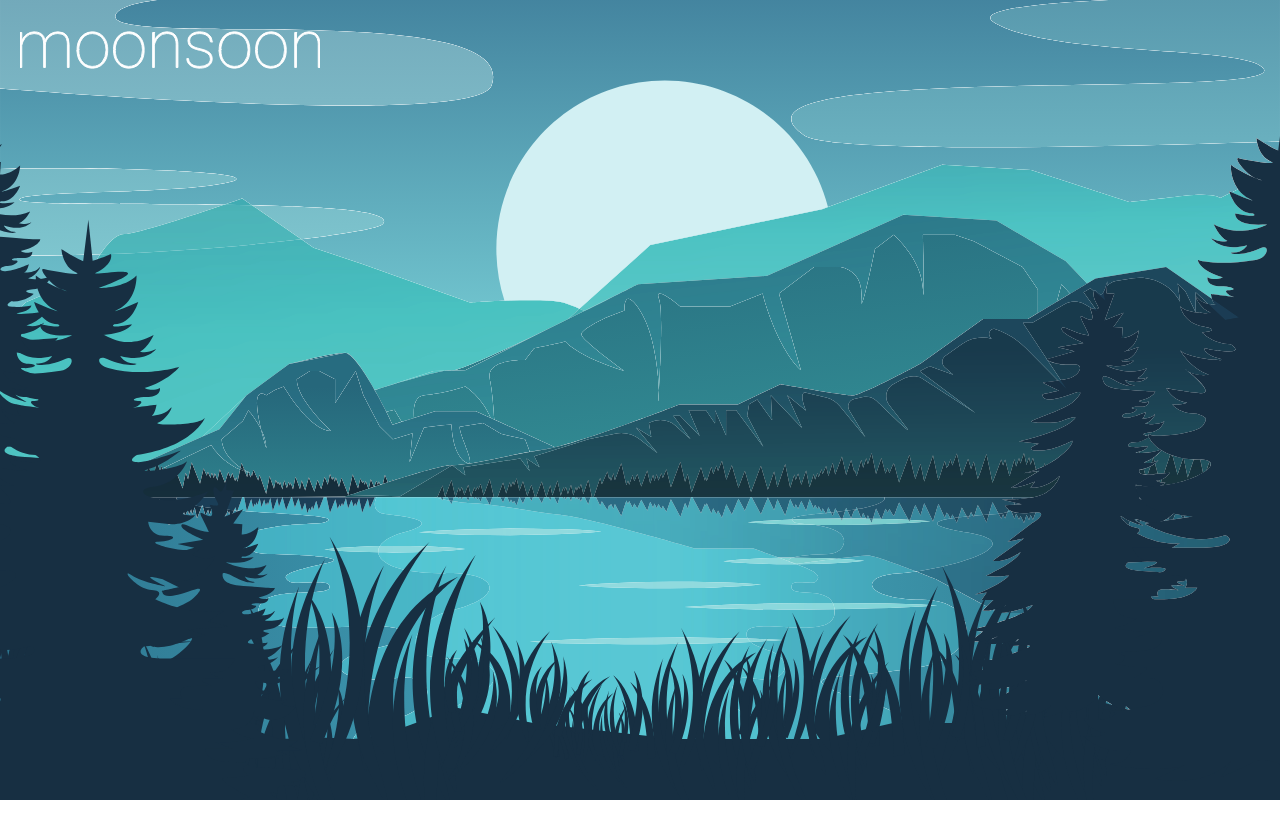
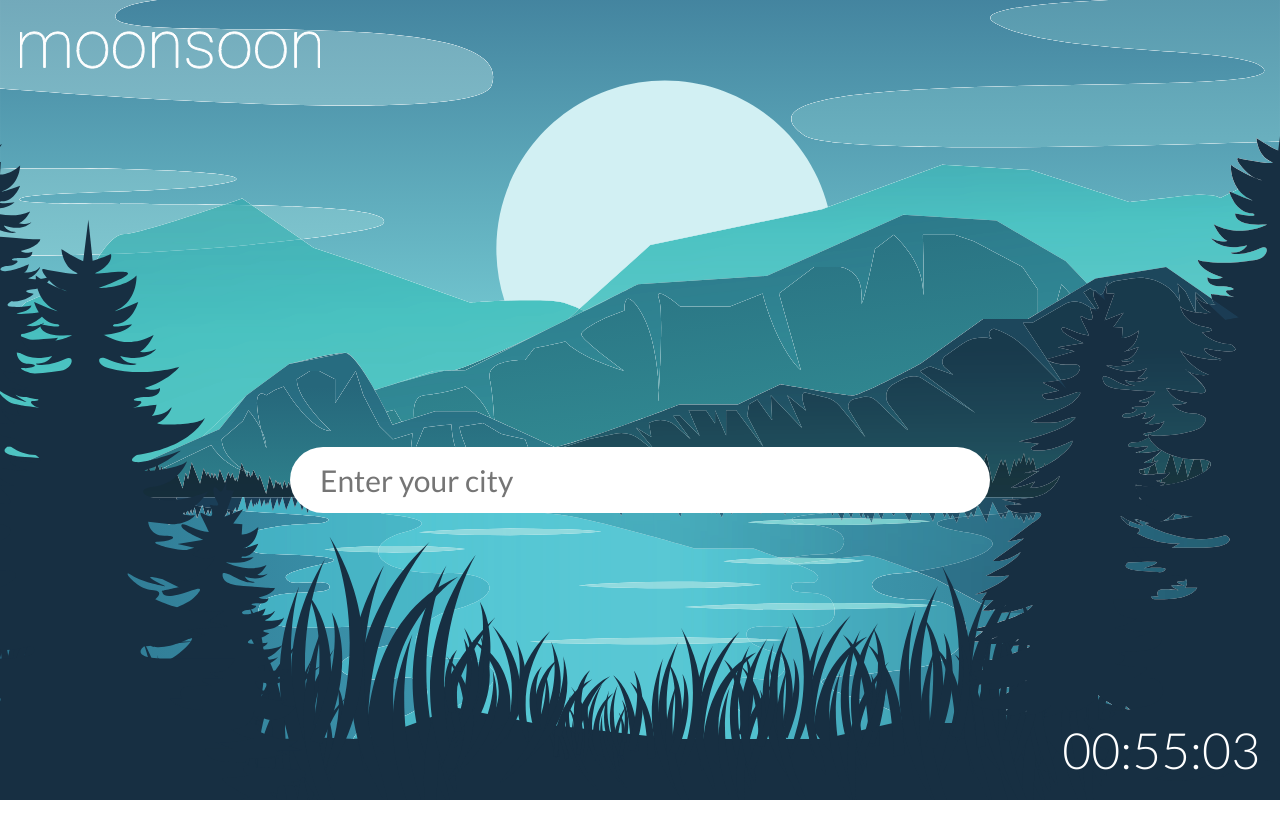
Before and after one commit to mikpaszkowski/weather-location-ts-app, a React (Create React App) app: page / in a window 1280 px wide. After the commit the page ends 800 px from the top, so only its background shows below. Built offline with nearby package versions, Linux system fonts and the light colour scheme.

Commit message:
creating reusable input component, interactive clock

```diff
--- a/package.json
+++ b/package.json
@@ -10,6 +10,7 @@
     "@types/node": "^12.20.11",
     "@types/react": "^17.0.4",
     "@types/react-dom": "^17.0.3",
+    "prop-types": "^15.7.2",
     "react": "^17.0.2",
     "react-dom": "^17.0.2",
     "react-scripts": "4.0.3",
--- a/src/App.tsx
+++ b/src/App.tsx
@@ -1,13 +1,15 @@
-import React from "react";
+import * as React from "react";
 import HeadlineSVG from "./iconComponents/Headline";
 import styled, { createGlobalStyle } from "styled-components";
+import SearchBar from "./components/search-bar";
+import Clock from "./components/clock";
 
 const GlobalStyle = createGlobalStyle`
     body{
     font-family: "Lato", "sans-serif";
     color: white;
     margin: 0;
-    padding: 2rem 0;
+    padding: 0;
     position: relative;
 
     &:before{
@@ -43,12 +45,30 @@ const AppWrapper = styled.div`
   position: relative;
 `;
 
+const{ useState } = React;
+
 function App() {
+
+  const [searchValue, setSearchValue] = useState<string>("");
+
+  const handleChange = (event: React.ChangeEvent<HTMLInputElement>): void => {
+      setSearchValue(event.target.value);
+  };
+
+  const handleSubmit = (e: React.SyntheticEvent) => {
+    e.preventDefault();
+
+
+
+  }
+
   return (
     <React.Fragment>
        <HeadlineSVG temporaryMode={false} staticMode={true} svgWidth="30rem" svgHeight="10rem"/>
+        <Clock/>
       <AppWrapper>
         <HeadlineSVG temporaryMode={true} staticMode={false}/>
+        <SearchBar name="searchValue" placeholder="Enter your city" value={searchValue} onSubmit={handleSubmit} onChange={handleChange}/>
       </AppWrapper>
       <GlobalStyle />
     </React.Fragment>
--- /dev/null
+++ b/src/components/clock.tsx
@@ -0,0 +1,38 @@
+import { getTime } from "../utils/timeUtility";
+import * as React from "react";
+import styled from "styled-components";
+
+const ClockWrapper = styled.div`
+    position: absolute;
+    bottom: 2rem;
+    right: 2rem;
+
+
+    & > p{
+        font-size: 5rem;
+        font-weight: 300;
+    }
+`;
+
+const { useState, useEffect } = React;
+
+
+const Clock = () => {
+
+    const [time, setTime] = useState<string>("00:00:00");
+
+    useEffect(() => {
+        let intervalId = setInterval(() => {
+            setTime(getTime());
+        }, 1000)
+        return () => clearInterval(intervalId)
+    }, [])
+
+    return(
+    <ClockWrapper>
+        <p>{time}</p>
+    </ClockWrapper>
+    )
+};
+
+export default Clock;
--- /dev/null
+++ b/src/components/search-bar.tsx
@@ -0,0 +1,65 @@
+import * as React from "react";
+import styled, { css, keyframes } from "styled-components";
+
+interface InputProps {
+  placeholder: string;
+  onSubmit: React.FormEventHandler<HTMLFormElement> | undefined;
+  onChange: (event: React.ChangeEvent<HTMLInputElement>) => void;
+  value: string;
+  name: string;
+}
+
+const slideUp = keyframes`
+    from{
+        transform: translateY(0);
+        opacity: 0;
+    }
+    to{
+        transform: translateY(-2rem);
+        opacity: 1;
+    }
+`;
+
+const stretch = keyframes`
+    from{
+        transform: scaleX(2%)
+    }
+    to{
+        transform: scaleX(100%)
+    }
+`;
+
+const SearchBarWrapper = styled.form`
+  margin: 0 auto;
+  width: 70rem;
+  border-radius: 5rem;
+  transition: 0.4s 0.4s;
+  transform: translateY(-3rem);
+  animation-name: ${slideUp};
+  animation-delay: 3.5s;
+  animation-timing-function: cubic-bezier(.2,.72,.01,.87);
+  animation-fill-mode: both;
+  animation-duration: 1s;
+  will-change: initial;
+`;
+
+const SearchBarInput = styled.input`
+  width: 100%;
+  padding: 1.5rem 3rem;
+  font-size: 3rem;
+  color: #555555;
+  border-radius: 5rem;
+  border: none;
+  outline: none;
+  animation: ${css`${stretch} 2s cubic-bezier(.2,.72,.01,.87) 2s both`};
+`;
+
+const SearchBar = ({ onSubmit, onChange, ...props }: InputProps) => {
+  return (
+    <SearchBarWrapper onSubmit={onSubmit}>
+      <SearchBarInput onChange={onChange} {...props} />
+    </SearchBarWrapper>
+  );
+};
+
+export default SearchBar;
--- a/src/iconComponents/Headline.tsx
+++ b/src/iconComponents/Headline.tsx
@@ -71,7 +71,7 @@ interface HeadlineProps{
 const SVG = styled.svg`
   display: inline-block;
   width: ${(props: HeadlineProps) => (props.svgWidth ? props.svgWidth : "80rem")};
-  height: ${(props: HeadlineProps) => (props.svgHeight ? props.svgHeight : "35rem")};;
+  height: ${(props: HeadlineProps) => (props.svgHeight ? props.svgHeight : "20rem")};;
   margin: 0 auto;
   transform: translateY(-2rem);
   position: ${(props: HeadlineProps) => (props.staticMode ? "absolute" : "")};
@@ -80,11 +80,11 @@ const SVG = styled.svg`
 
    & > path{
     animation:
-        ${css`${svgStrokeIn} 2s cubic-bezier(0.47, 0, 0.745, 0.715) 0.3s both`},
-        ${css`${svgFillIn} 0.7s cubic-bezier(0.47, 0, 0.745, 0.715) 0.6s both`},
-        ${(props: HeadlineProps) => (props.temporaryMode ? css`${svgStrokeOut} 2s cubic-bezier(0.47, 0, 0.745, 0.715) 3s forwards` : "")},
-        ${(props: HeadlineProps) => (props.temporaryMode ? css`${svgFillOut} 0.7s cubic-bezier(0.47, 0, 0.745, 0.715) 2.7s forwards` : "")},
-        ${(props: HeadlineProps) => (props.staticMode ? "" : css`${slideUp} 1.5s cubic-bezier(.2,.72,.01,.87) 3s forwards`)};
+        ${css`${svgStrokeIn} 2s cubic-bezier(0.47, 0, 0.745, 0.715) 0.5s both`},
+        ${css`${svgFillIn} 0.7s cubic-bezier(0.47, 0, 0.745, 0.715) 1.1s both`},
+        ${(props: HeadlineProps) => (props.temporaryMode ? css`${svgStrokeOut} 2s cubic-bezier(0.47, 0, 0.745, 0.715) 3.5s forwards` : "")},
+        ${(props: HeadlineProps) => (props.temporaryMode ? css`${svgFillOut} 0.7s cubic-bezier(0.47, 0, 0.745, 0.715) 3.2s forwards` : "")},
+        ${(props: HeadlineProps) => (props.staticMode ? "" : css`${slideUp} 1.5s cubic-bezier(.2,.72,.01,.87) 3.5s forwards`)};
    }
 `;
 
--- a/src/index.css
+++ b/src/index.css
@@ -5,6 +5,7 @@ body {
     sans-serif;
   -webkit-font-smoothing: antialiased;
   -moz-osx-font-smoothing: grayscale;
+  position: relative;
 }
 
 code {
--- /dev/null
+++ b/src/utils/timeUtility.ts
@@ -0,0 +1,13 @@
+
+const formatTime: Function = (time: number)=> {
+    return (time < 10) ? `0${time}` : time;
+}
+
+export const getTime: Function =  () => {
+    const date = new Date();
+    let hours = formatTime(date.getHours());
+    let minutes = formatTime(date.getMinutes());
+    let seconds = formatTime(date.getSeconds());
+
+    return `${hours}:${minutes}:${seconds}`;
+}
```
Also changed, not shown: 1 other file (tests, documents, lock files or other folders).
